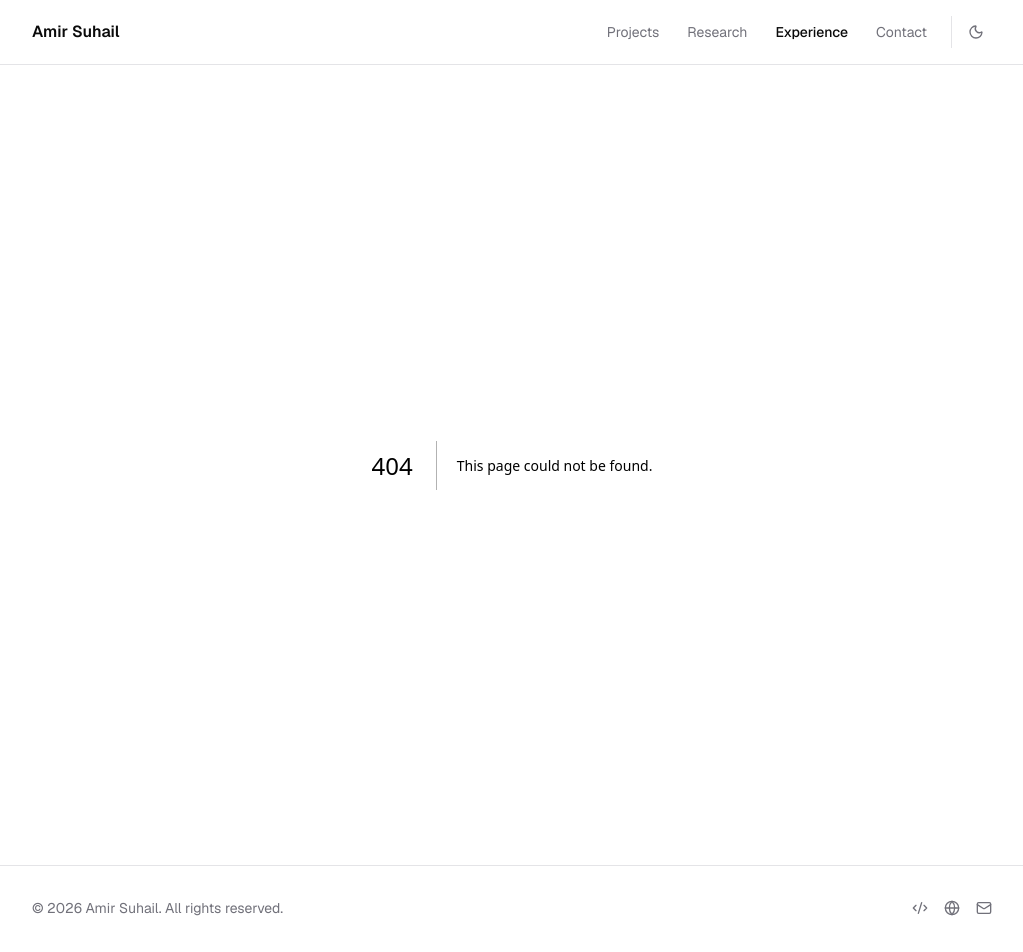
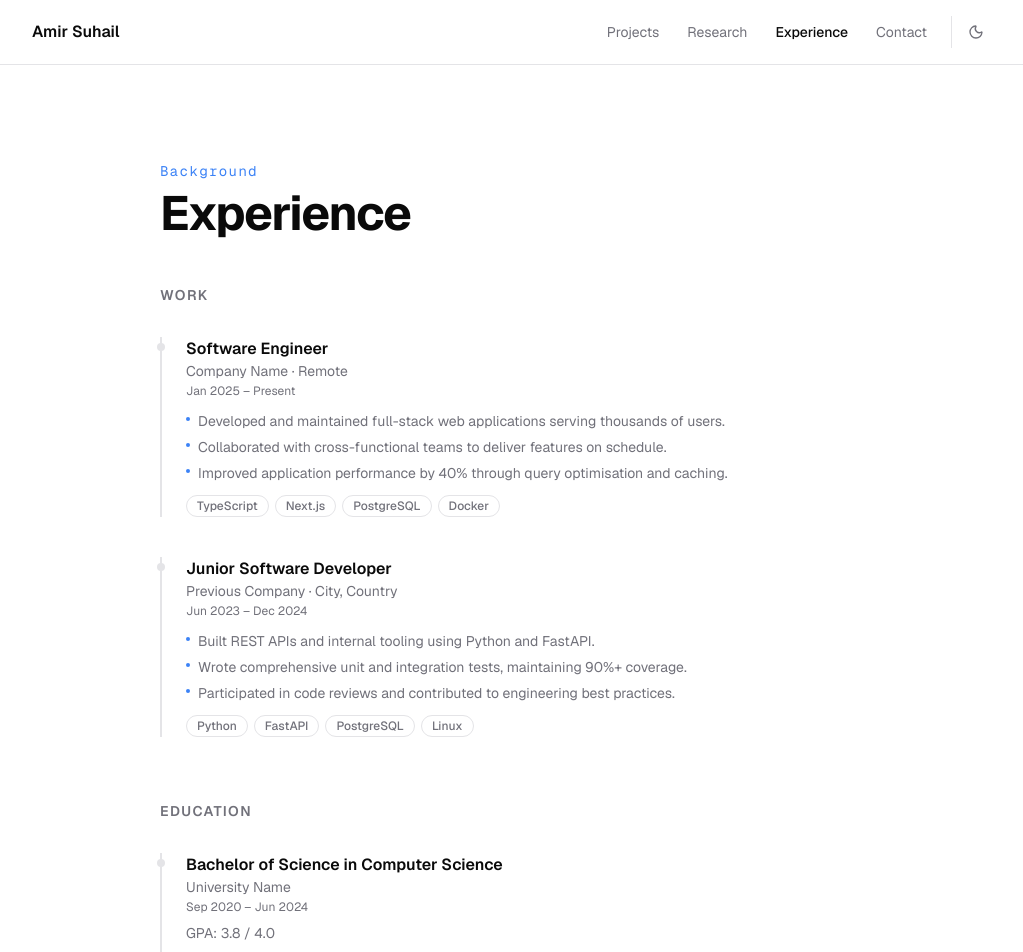
Before and after one commit to Amir-Suh/portfolio-website, a Next.js app: page /experience in a window 1280 px wide. Before the commit this address had no page. Shown: the top 952 px of the page, without its empty margins (128-1151 px from the left). Built offline with nearby package versions, Linux system fonts and the light colour scheme.

Commit message:
feat: Phase 6 experience page with work timeline and education

```diff
--- /dev/null
+++ b/src/app/experience/page.tsx
@@ -0,0 +1,52 @@
+import type { Metadata } from "next";
+import { Container } from "@/components/layout/container";
+import { Section } from "@/components/layout/section";
+import { ExperienceEntry } from "@/components/experience/experience-entry";
+import { EducationEntry } from "@/components/experience/education-entry";
+import { workExperience, education } from "@/data/experience";
+
+export const metadata: Metadata = {
+  title: "Experience",
+  description: "Work history, education, and professional background.",
+};
+
+export default function ExperiencePage() {
+  return (
+    <Section>
+      <Container className="max-w-3xl">
+        <div className="mb-12">
+          <p className="mb-2 font-mono text-sm tracking-widest text-accent">
+            Background
+          </p>
+          <h1 className="text-4xl font-bold tracking-tight text-foreground sm:text-5xl">
+            Experience
+          </h1>
+        </div>
+
+        {/* Work experience */}
+        <div className="mb-16">
+          <h2 className="mb-8 text-sm font-semibold uppercase tracking-widest text-muted-foreground">
+            Work
+          </h2>
+          <div className="flex flex-col gap-10">
+            {workExperience.map((entry, i) => (
+              <ExperienceEntry key={i} entry={entry} />
+            ))}
+          </div>
+        </div>
+
+        {/* Education */}
+        <div>
+          <h2 className="mb-8 text-sm font-semibold uppercase tracking-widest text-muted-foreground">
+            Education
+          </h2>
+          <div className="flex flex-col gap-10">
+            {education.map((entry, i) => (
+              <EducationEntry key={i} entry={entry} />
+            ))}
+          </div>
+        </div>
+      </Container>
+    </Section>
+  );
+}
--- /dev/null
+++ b/src/components/experience/education-entry.tsx
@@ -0,0 +1,38 @@
+import type { Education } from "@/types";
+
+interface EducationEntryProps {
+  entry: Education;
+}
+
+export function EducationEntry({ entry }: EducationEntryProps) {
+  const dateRange = entry.endDate
+    ? `${entry.startDate} – ${entry.endDate}`
+    : `${entry.startDate} – Present`;
+
+  return (
+    <div className="relative pl-6 border-l-2 border-border hover:border-accent transition-colors">
+      {/* Timeline dot */}
+      <span className="absolute -left-[5px] top-1.5 h-2 w-2 rounded-full bg-border" />
+
+      <div className="flex flex-col gap-2">
+        <div>
+          <h3 className="font-semibold text-foreground">
+            {entry.degree} in {entry.field}
+          </h3>
+          <p className="text-sm text-muted-foreground">{entry.institution}</p>
+          <p className="text-xs text-muted-foreground mt-0.5">{dateRange}</p>
+        </div>
+
+        {entry.gpa && (
+          <p className="text-sm text-muted-foreground">GPA: {entry.gpa}</p>
+        )}
+
+        {entry.description && (
+          <p className="text-sm text-muted-foreground leading-relaxed">
+            {entry.description}
+          </p>
+        )}
+      </div>
+    </div>
+  );
+}
--- /dev/null
+++ b/src/components/experience/experience-entry.tsx
@@ -0,0 +1,47 @@
+import { Badge } from "@/components/ui/badge";
+import type { WorkExperience } from "@/types";
+
+interface ExperienceEntryProps {
+  entry: WorkExperience;
+}
+
+export function ExperienceEntry({ entry }: ExperienceEntryProps) {
+  const dateRange = entry.endDate
+    ? `${entry.startDate} – ${entry.endDate}`
+    : `${entry.startDate} – Present`;
+
+  return (
+    <div className="relative pl-6 border-l-2 border-border hover:border-accent transition-colors">
+      {/* Timeline dot */}
+      <span className="absolute -left-[5px] top-1.5 h-2 w-2 rounded-full bg-border" />
+
+      <div className="flex flex-col gap-3">
+        {/* Header */}
+        <div>
+          <h3 className="font-semibold text-foreground">{entry.role}</h3>
+          <p className="text-sm text-muted-foreground">
+            {entry.company} · {entry.location}
+          </p>
+          <p className="text-xs text-muted-foreground mt-0.5">{dateRange}</p>
+        </div>
+
+        {/* Bullet points */}
+        <ul className="space-y-1.5">
+          {entry.description.map((point, i) => (
+            <li key={i} className="flex gap-2 text-sm text-muted-foreground">
+              <span className="mt-1.5 h-1 w-1 shrink-0 rounded-full bg-accent" />
+              {point}
+            </li>
+          ))}
+        </ul>
+
+        {/* Tech badges */}
+        <div className="flex flex-wrap gap-1.5">
+          {entry.technologies.map((tech) => (
+            <Badge key={tech}>{tech}</Badge>
+          ))}
+        </div>
+      </div>
+    </div>
+  );
+}
--- a/src/data/experience.ts
+++ b/src/data/experience.ts
@@ -1,5 +1,43 @@
 import type { WorkExperience, Education } from "@/types";
 
-export const workExperience: WorkExperience[] = [];
+export const workExperience: WorkExperience[] = [
+  {
+    company: "Company Name",
+    role: "Software Engineer",
+    location: "Remote",
+    startDate: "Jan 2025",
+    endDate: null,
+    description: [
+      "Developed and maintained full-stack web applications serving thousands of users.",
+      "Collaborated with cross-functional teams to deliver features on schedule.",
+      "Improved application performance by 40% through query optimisation and caching.",
+    ],
+    technologies: ["TypeScript", "Next.js", "PostgreSQL", "Docker"],
+  },
+  {
+    company: "Previous Company",
+    role: "Junior Software Developer",
+    location: "City, Country",
+    startDate: "Jun 2023",
+    endDate: "Dec 2024",
+    description: [
+      "Built REST APIs and internal tooling using Python and FastAPI.",
+      "Wrote comprehensive unit and integration tests, maintaining 90%+ coverage.",
+      "Participated in code reviews and contributed to engineering best practices.",
+    ],
+    technologies: ["Python", "FastAPI", "PostgreSQL", "Linux"],
+  },
+];
 
-export const education: Education[] = [];
+export const education: Education[] = [
+  {
+    institution: "University Name",
+    degree: "Bachelor of Science",
+    field: "Computer Science",
+    startDate: "Sep 2020",
+    endDate: "Jun 2024",
+    gpa: "3.8 / 4.0",
+    description:
+      "Relevant coursework: Algorithms, Distributed Systems, Machine Learning, Software Engineering.",
+  },
+];
```
